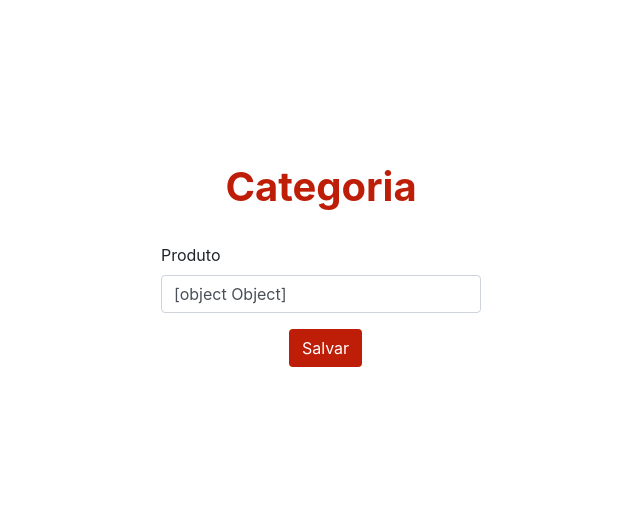
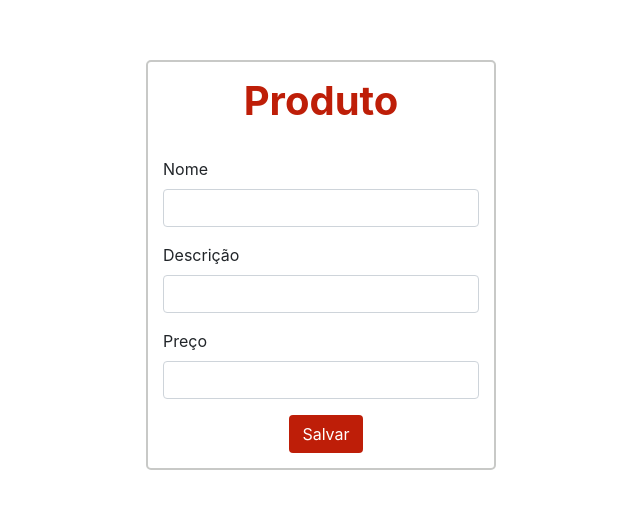
Before and after one commit to Jonatas6199/store-catalog, a React (Create React App) app: page /product in a window 1280 px wide. Shown: the part 135-644 px from the top of the page, without its empty margins (319-959 px from the left). Built offline with nearby package versions, Linux system fonts and the light colour scheme.

Commit message:
integrate components with forms

```diff
--- a/src/components/Categories/index.js
+++ b/src/components/Categories/index.js
@@ -18,21 +18,25 @@ export default function Categories(props){
     }, []);
 
     function handleAddCategory(){
-        localStorage.setItem('idCategory', '');
-        localStorage.setItem('category', '');
+        localStorage.setItem('categoryId', '');
+        localStorage.setItem('categoryName', '');
         history.push('/category');
     }
 
     function handleUpdateCategory(){
-        localStorage.setItem('idCategory', selectedCategory.id);
-        localStorage.setItem('category', selectedCategory.category);
+        if(!selectedCategory.id || selectedCategory.id === -1){
+            return;
+        }
+
+        localStorage.setItem('categoryId', selectedCategory.id);
+        localStorage.setItem('categoryName', selectedCategory.category);
         history.push('/category');
     }
 
     async function handleDeleteCategory(){
         try {
             // await
-            if(!selectedCategory.id){
+            if(!selectedCategory.id || selectedCategory.id === -1){
                 return;
             }
             console.log('deleted ' + selectedCategory.id);
--- a/src/pages/FormCategory/index.js
+++ b/src/pages/FormCategory/index.js
@@ -7,34 +7,41 @@ import './styles.css';
 export default function FormCategory(){
     const history = useHistory();
 
-    const [category, setCategory] = useState({});
-    const [id, setId] = useState(0);
+    const [categoryName, setCategoryName] = useState(localStorage.getItem('categoryName'));
+    const categoryId = localStorage.getItem('categoryId');
 
     useEffect(() => {
-        setCategory(localStorage.getItem('category'));
-        setId(localStorage.getItem('idCategory'));
-    }, []);
+        // setCategory(localStorage.getItem('category'));
+        // setId(localStorage.getItem('idCategory'));
+
+        document.getElementById('input-category').value = categoryName;
+    }, [categoryName]);
 
     async function handleSubmit(e){
         e.preventDefault();
 
         try {
-            if(id === 0){
+            if(!categoryId){
                 console.log('Cria')
             }
             else{
                 console.log('atualiza');
             }
 
-            // history.push('/admin');
+            console.log({
+                categoryId,
+                categoryName
+            });
+
+            history.push('/admin');
         } catch (error) {
-            alert('Tente novamente');
+            alert('Ocorreu um erro. Tente novamente');
         }
     }
 
     return(
-        <div className='login-container'>
-            <div className='login'>
+        <div className='category-container'>
+            <div className='category'>
                 <h1>Categoria</h1>
                 <br></br>
                 <form onSubmit={handleSubmit}>
@@ -43,8 +50,8 @@ export default function FormCategory(){
                         <input
                             className="form-control"
                             id="input-category"
-                            value={category}
-                            onChange={e => setCategory(e.target.value)}
+                            value={categoryName}
+                            onChange={e => setCategoryName(e.target.value)}
                             required></input>
                     </div>
                     <button type="submit" className="btn">Salvar</button>
--- a/src/pages/FormCategory/styles.css
+++ b/src/pages/FormCategory/styles.css
@@ -1,8 +1,4 @@
-/* body {
-    background-color: #e6e6e6;
-} */
-
-.login-container{
+.category-container{
     width: 100%;
     max-width: 1120px;
     height: 100vh;
@@ -12,8 +8,8 @@
     align-items: center;
 }
 
-.login {
-    background-color: #fff;
+.category {
+    border: 2px solid #c8c9c7;
     border-radius: 5px;
     width: 100%;
     max-width: 350px;
--- a/src/pages/FormProduct/index.js
+++ b/src/pages/FormProduct/index.js
@@ -1,5 +1,5 @@
 import React, { useState, useEffect } from 'react';
-import { useHistory, Link } from 'react-router-dom';
+import { useHistory } from 'react-router-dom';
 
 import './styles.css';
 // import api from '../../services/api';
@@ -7,46 +7,83 @@ import './styles.css';
 export default function FormProduct(){
     const history = useHistory();
 
-    const [category, setCategory] = useState({});
-    const [id, setId] = useState(0);
+    const productId = localStorage.getItem('productId');
+    const [productName, setProductName] = useState(localStorage.getItem('productName'));
+    const [productDescription, setProductDescription] = useState(localStorage.getItem('productDescription'));
+    const [productPrice, setProductPrice] = useState(localStorage.getItem('productPrice'));
+    // const [categoryId, setCategoryId] = useState(localStorage.getItem('categoryId'));
 
     useEffect(() => {
-        setCategory(localStorage.getItem('category'));
-        setId(localStorage.getItem('idCategory'));
+        // setProductId(localStorage.getItem('productId'));
+        // setProductName(localStorage.getItem('productName'));
+        // setProductDescription(localStorage.getItem('productDescription'));
+        // setProductPrice(localStorage.getItem('productPrice'));
+        // setCategoryId(localStorage.getItem('categoryId'));
 
-        document.getElementById('input-category').value = category;
-    }, []);
+        document.getElementById('input-name').value = productName;
+        document.getElementById('input-description').value = productDescription;
+        document.getElementById('input-price').value = productPrice;
+    }, [productName, productDescription, productPrice]);
 
     async function handleSubmit(e){
         e.preventDefault();
 
         try {
-            if(id === 0){
+            if(!productId){
                 console.log('Cria')
             }
             else{
                 console.log('atualiza');
             }
 
+            console.log({
+                productId,
+                productName,
+                productDescription,
+                productPrice,
+                // categoryId
+            });
+
             history.push('/admin');
         } catch (error) {
-            alert('Tente novamente');
+            alert('Ocorreu um erro. Tente novamente');
         }
     }
 
     return(
-        <div className='login-container'>
-            <div className='login'>
-                <h1>Categoria</h1>
+        <div className='product-container'>
+            <div className='product'>
+                <h1>Produto</h1>
                 <br></br>
                 <form onSubmit={handleSubmit}>
                     <div className="form-group">
-                        <label htmlFor="input-category">Produto</label>
+                        <label htmlFor="input-name">Nome</label>
                         <input
                             className="form-control"
-                            id="input-category"
-                            value={category}
-                            onChange={e => setCategory(e.target.value)}
+                            id="input-name"
+                            value={productName}
+                            onChange={e => setProductName(e.target.value)}
+                            required></input>
+                    </div>
+                    <div className="form-group">
+                        <label htmlFor="input-description">Descrição</label>
+                        <input
+                            className="form-control"
+                            id="input-description"
+                            value={productDescription}
+                            onChange={e => setProductDescription(e.target.value)}
+                            required></input>
+                    </div>
+                    <div className="form-group">
+                        <label htmlFor="input-price">Preço</label>
+                        <input
+                            type='number'
+                            min='0.01'
+                            step='any'
+                            className="form-control"
+                            id="input-price"
+                            value={productPrice}
+                            onChange={e => setProductPrice(e.target.value)}
                             required></input>
                     </div>
                     <button type="submit" className="btn">Salvar</button>
--- a/src/pages/FormProduct/styles.css
+++ b/src/pages/FormProduct/styles.css
@@ -0,0 +1,29 @@
+.product-container{
+    width: 100%;
+    max-width: 1120px;
+    height: 100vh;
+    margin: 0 auto;
+    display: flex;
+    justify-content: center;
+    align-items: center;
+}
+
+.product {
+    border: 2px solid #c8c9c7;
+    border-radius: 5px;
+    width: 100%;
+    max-width: 350px;
+    padding: 15px;
+}
+
+h1 {
+    text-align: center;
+    color: #be1e08;
+    font-weight: bold;
+}
+
+.btn {
+    margin-left: 40%;
+    background-color: #be1e08;
+    color: #fff;
+}
--- a/src/pages/Login/index.js
+++ b/src/pages/Login/index.js
@@ -1,9 +1,9 @@
 import React, { useState } from 'react';
 import 'bootstrap/dist/css/bootstrap.min.css';
-import { useHistory, Link } from 'react-router-dom';
+import { useHistory } from 'react-router-dom';
 
 import './styles.css';
-import api from '../../services/api';
+// import api from '../../services/api';
 
 export default function Login(){
     const history = useHistory();
--- a/src/pages/Login/styles.css
+++ b/src/pages/Login/styles.css
@@ -1,7 +1,3 @@
-/* body {
-    background-color: #e6e6e6;
-} */
-
 .login-container{
     width: 100%;
     max-width: 1120px;
@@ -13,7 +9,7 @@
 }
 
 .login {
-    background-color: #fff;
+    border: 2px solid #c8c9c7;
     border-radius: 5px;
     width: 100%;
     max-width: 350px;
```
Also changed, not shown: src/components/Products/index.js (+33 -22 lines).
